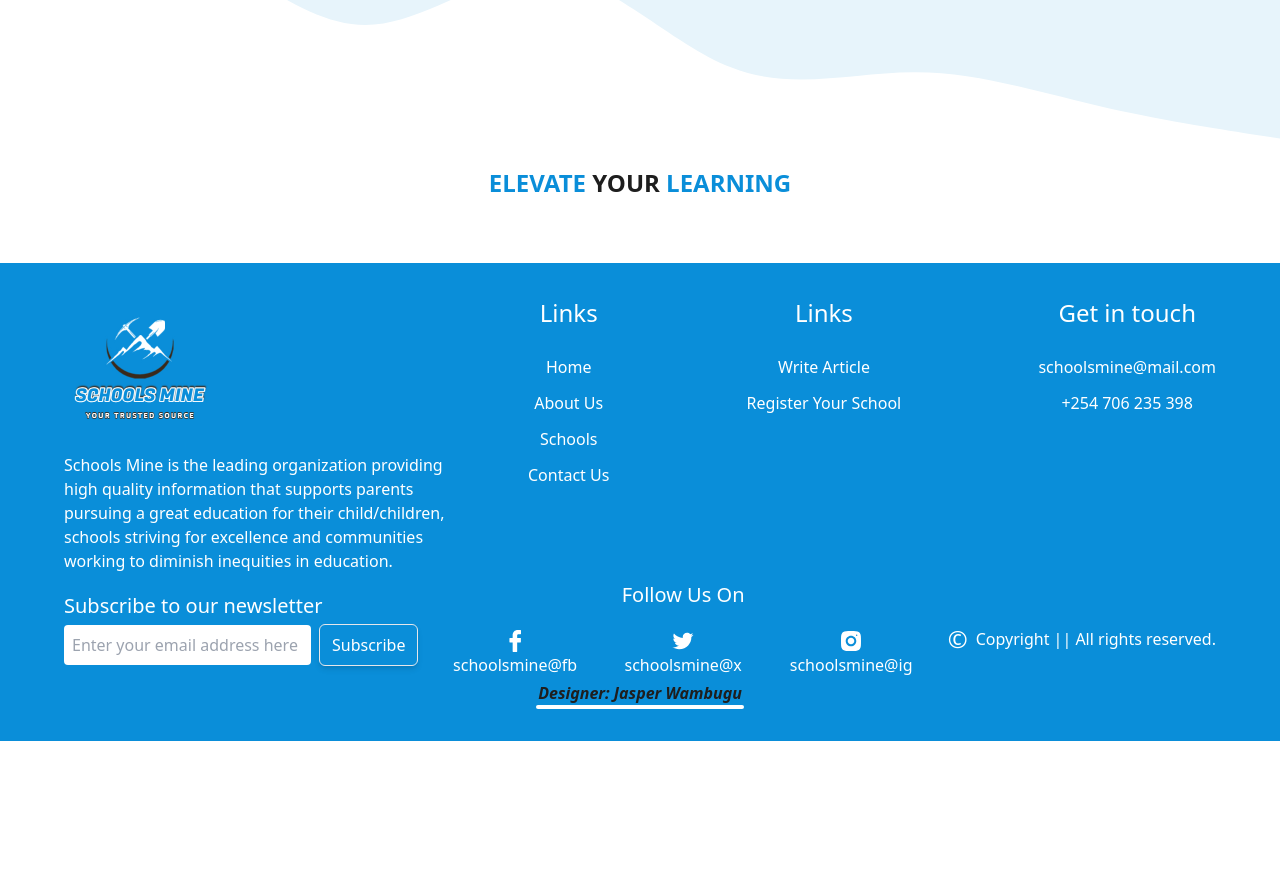
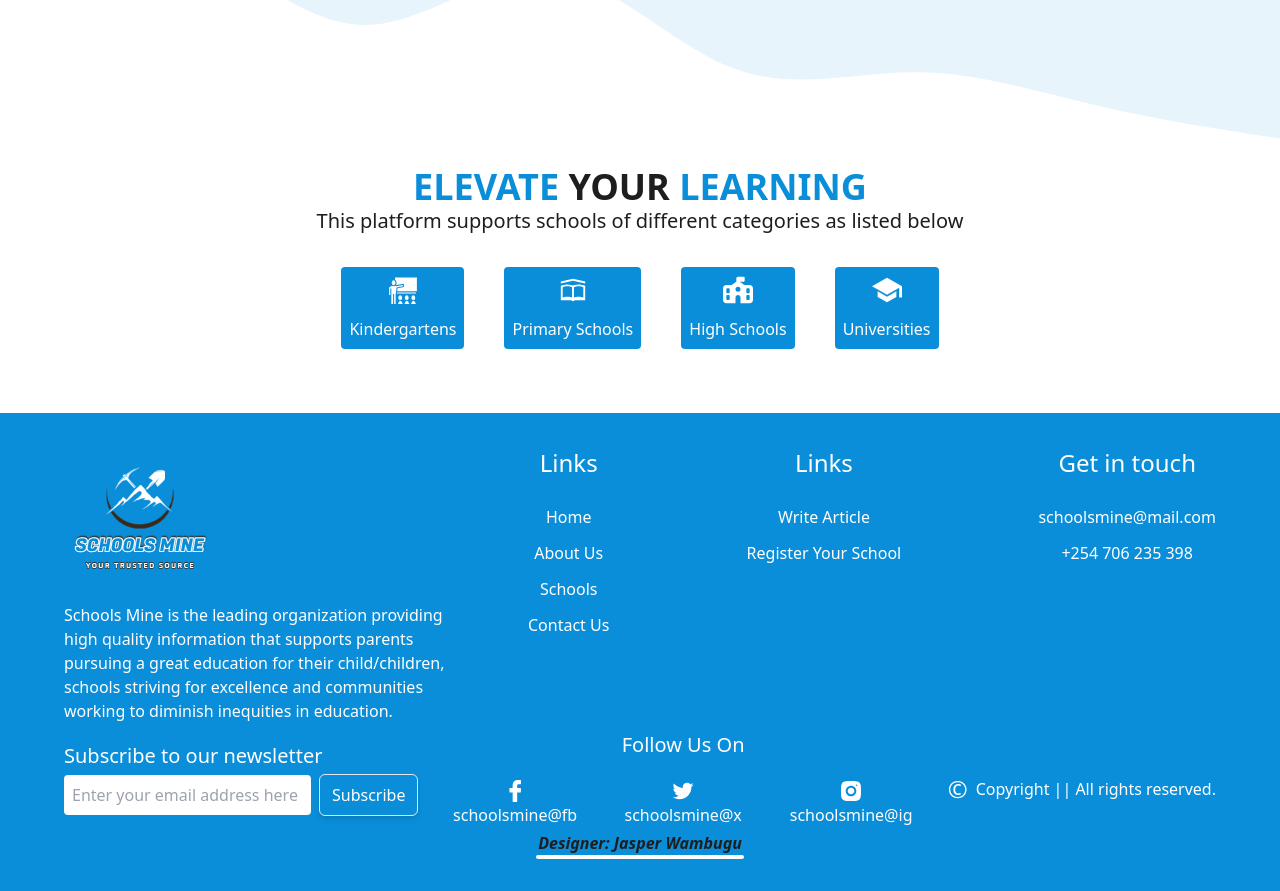
Before and after one commit to JAS-D98/JSM-hackathon-project, a React (Vite) app: page / in a window 1280 px wide. Shown: the part 917-1808 px from the top of the page. Before the commit the page ends 1658 px from the top, so only its background shows below. Built offline with nearby package versions, Linux system fonts and the light colour scheme.

Commit message:
add call to action section

```diff
--- /dev/null
+++ b/src/components/cta/CtaCard.jsx
@@ -0,0 +1,12 @@
+import React from 'react'
+
+export default function CtaCard({icon, label}) {
+  return (
+    <div className='bg-primaryBlueColor max-w-40 rounded p-2 flex flex-col items-center text-primaryWhiteColor gap-3'>
+        <div className='text-primaryWhiteColor text-3xl'>
+        {icon}
+        </div>
+        <p>{label}</p>
+    </div>
+  )
+}
--- a/src/pages/LandingPage.jsx
+++ b/src/pages/LandingPage.jsx
@@ -5,14 +5,18 @@
 // Import Swiper styles
 import 'swiper/css';
 import 'swiper/css/pagination';
-// import 'swiper/css/navigation';
-
 // import required modules
 import { Autoplay, Pagination,} from 'swiper/modules';
 
 import InputSection from '../components/InputSection/InputSection'
 import { Landingsliders } from '../data/LandingPageSlider';
 import { wave } from '../assets/images';
+import { GiTeacher } from "react-icons/gi";
+import CtaCard from '../components/cta/CtaCard';
+import { FaSchoolFlag } from "react-icons/fa6";
+import { LiaSchoolSolid } from "react-icons/lia";
+import { IoSchoolSharp } from "react-icons/io5";
+
 
 export default function LandingPage() {
   return (
@@ -51,7 +55,14 @@
 
       {/* start of cta section */}
         <div className='w-full text-center'>
-          <h2 className='text-primaryBlueColor  font-bold text-2xl'>ELEVATE <span className='text-primaryBlackColor'>YOUR</span> LEARNING</h2>
+          <h2 className='text-primaryBlueColor  font-bold md:text-4xl'>ELEVATE <span className='text-primaryBlackColor'>YOUR</span> LEARNING</h2>
+          <p className='text-secondaryBlackColor text-sm md:text-xl'>This platform supports schools of different categories as listed below</p>
+        </div>
+        <div className='px-20 flex items-center flex-wrap justify-center gap-3 mt-8 md:gap-10'>
+       <CtaCard icon={<GiTeacher />} label="Kindergartens"/>
+       <CtaCard icon={<LiaSchoolSolid/>} label="Primary Schools"/>
+       <CtaCard icon={<FaSchoolFlag />} label="High Schools"/>
+       <CtaCard icon={<IoSchoolSharp />} label="Universities"/>
         </div>
       {/* end of cta section */}
 
```
